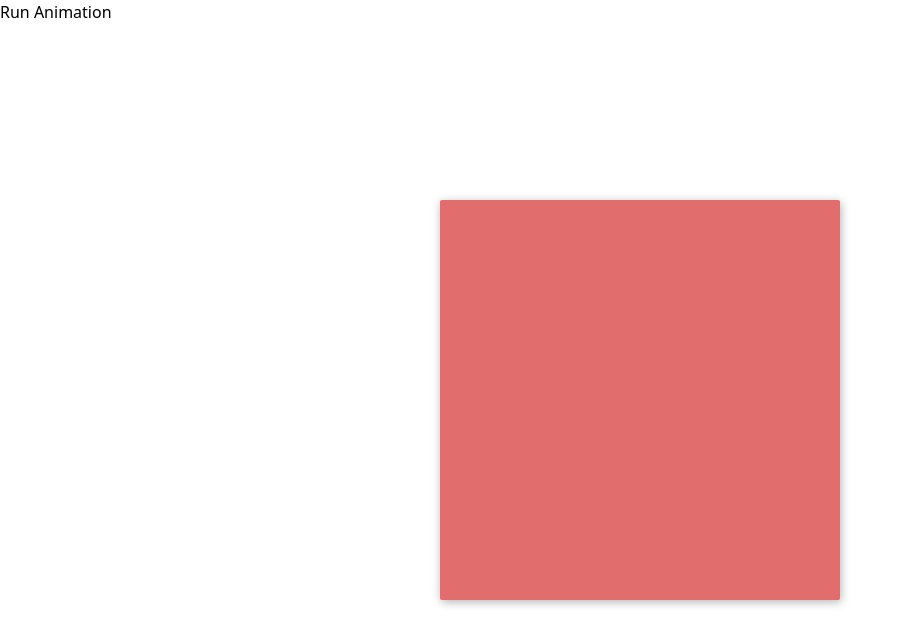
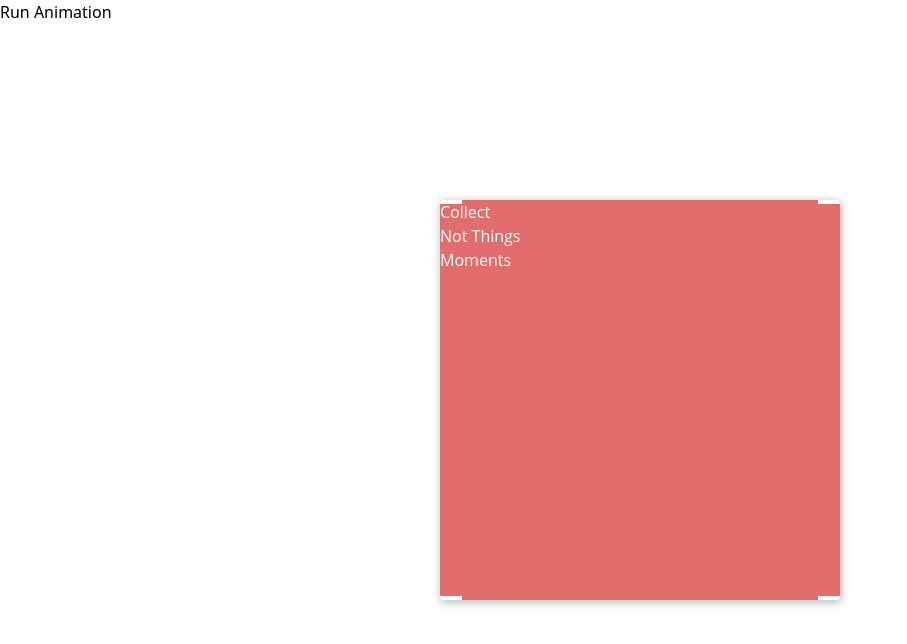
Before and after one commit to Tayoakosile/100-Days-CSS-Challenge, a Vue app in the folder my-vue-app/: page / in a window 1280 px wide. Shown: the top 644 px of the page, without its empty margins (0-907 px from the left). Built offline with nearby package versions, Linux system fonts and the light colour scheme.

Commit message:
feat:completed day 23 challenge, refactoring

```diff
--- a/my-vue-app/package.json
+++ b/my-vue-app/package.json
@@ -17,6 +17,7 @@
     "@vitejs/plugin-vue": "^5.0.4",
     "autoprefixer": "^10.4.19",
     "postcss": "^8.4.38",
+    "sass": "^1.74.1",
     "tailwindcss": "^3.4.3",
     "vite": "^5.2.0"
   }
--- a/my-vue-app/src/App.vue
+++ b/my-vue-app/src/App.vue
@@ -1,17 +1,16 @@
 <script setup>
+import { onMounted } from "vue";
 import { gsap } from "gsap";
-import { onMounted } from "vue";
+import TextPlugin from "gsap/TextPlugin";
 
+gsap.registerPlugin(TextPlugin);
+
+const tl = gsap.timeline({ defaults: { duration: 1, ease: "power3" } });
 const runAnimation = () => {
-  // return;
-  const tl = gsap.timeline();
-
   tl.to(
     "#circle",
 
     {
-      ease: "power3",
-      duration: 3,
       keyframes: {
         "0%": {
           scale: 1,
@@ -19,92 +18,121 @@ const runAnimation = () => {
         "50%": {
           scale: 2,
         },
-        // "50%": {
-        //   scale: 1,
-        //   easeEach: "none",
-        //   delay: -0.3,
-        // },
-        // "75%": {
-        //   scale: 0.5,
-        //   easeEach: "none",
-        //   delay: -0.5,
-        // },
-        // "85%": {
-        //   scale: 0.5,
-        //   ease: "power3.inOut",
-        // },
         "100%": {
-          scale: 0.0,
+          scale: 0,
         },
       },
     }
-  );
-  tl.to(
-    "#line-1",
+  )
+    .to(
+      "#lines",
       {
-      duration: 3,
-      // reverse: true,
+        duration: 1,
         keyframes: {
           "0%": {
-          // transformOrigin: "top left",
-          width: 0,
-        },
-
-        "25%": {
-          width: 150,
-          // transformOrigin: "50% 50%",
-        },
-
-        "75%": {
             width: 0,
           },
           "100%": {
-          width: -150,
+            width: 288,
           },
         },
       },
-    "<+=1.5"
-  ).to(
+      ">"
+    )
+    .to("#line-1", {
+      duration: 2,
+      x: -200,
+    })
+    .to(
       "#line-2",
       {
-      duration: 1.5,
-      // reverse: true,
-      keyframes: {
-        "0%": {
-          transformOrigin: "top right",
-          width: 0,
-        },
-        "25%": {
-          width: 150,
-          transformOrigin: "50% 50%",
-        },
-
-        "75%": {
-          width: 0,
-        },
-        "100%": {
-          width: -150,
-        },
-      },
+        duration: 2,
+        x: 200,
       },
       "<"
+    )
+    .to(
+      "#text_container",
+      {
+        height: 80,
+      },
+      ">-1.5"
+    )
+    .to(
+      ".animation_container",
+      {
+        duration: 2,
+        "--collapse_container--child-width": "22px",
+        ease: "back",
+      },
+      ">-0.5"
+    )
+    .to(
+      "h1",
+      {
+        duration: 0.5,
+        height: "100%",
+      },
+      ">-2"
+    )
+    .to(
+      ["#mini_text-1", "#mini_text-2"],
+      {
+        ease: "back",
+        keyframes: { x: [4, 0] },
+        opacity: 1,
+      },
+      ">"
     );
 };
 onMounted(() => runAnimation());
 </script>
 
 <template>
+  <div class="animation_container">
     <button class="bg-red-400 m-32 p-3" @click="runAnimation">Run Animation</button>
     <section class="frame px-4 flex items-center justify-center relative">
       <div id="circle" class="absolute w-16 h-16 bg-white rounded-full"></div>
-    <ul class="relative flex justify-center w-full" id="lines">
-      <li id="line-1" class="w-0 h-1 bg-blue-500"></li>
-      <li id="line-2" class="w-0 h-1 bg-white ="></li>
+      <ul class="relative flex justify-center w-0 h-fit overflow-x-hidden" id="lines">
+        <li id="line-1" class="w-[150px] h-1 bg-white"></li>
+        <li id="line-2" class="w-[150px] h-1 bg-white"></li>
+      </ul>
+      <ul
+        class="h-0 w-[80%] border-x-4 border-white collapse_container absolute"
+        id="text_container"
+      >
+        <p
+          id="mini_text-1"
+          class="absolute text-4xl tracking-wider -top-[1.75rem] uppercase right-[4rem] opacity-0"
+        >
+          Collect
+        </p>
+        <p
+          id="mini_text-2"
+          class="absolute text-4xl tracking-wider top-[70px] uppercase right-[2rem] opacity-0"
+        >
+          Not Things
+        </p>
+
+        <div
+          class="w-full h-10 bg-green-500 collapse_container--child text-6xl uppercase"
+        >
+          <div class="flex h-[65%] relative top-3 justify-center items-center">
+            <h1 class="h-0 overflow-y-hidden font-bold">
+              <span>Moments</span>
+            </h1>
+          </div>
+        </div>
       </ul>
     </section>
+  </div>
 </template>
 
-<style scoped>
+<style scoped lang="scss">
+.animation_container {
+  --collapse_container--child-width: 0px;
+  --hello_world_here: #ffffff;
+}
 .frame {
   position: absolute;
   top: 50%;
@@ -122,4 +150,29 @@ onMounted(() => runAnimation());
   -webkit-font-smoothing: antialiased;
   -moz-osx-font-smoothing: grayscale;
 }
+.collapse_container,
+.collapse_container--child {
+  @apply after:h-1 after:bg-white after:block after:absolute before:h-1 before:bg-white before:block before:absolute  before:right-0;
+  &::after {
+    width: var(--collapse_container--child-width);
+  }
+  &::before {
+    width: var(--collapse_container--child-width);
+  }
+}
+
+.collapse_container {
+  @apply after:top-0 before:top-0 before:z-[1000];
+}
+
+.collapse_container--child {
+  @apply before:bottom-0 after:bottom-0  before:z-[1000] h-full;
+  background-color: var(--hello_world);
+}
 </style>
+
+<!-- .collapse_container,
+.collapse_container--child {
+  @apply after:w-4 after:h-0.5 after:bg-white after:block after:absolute  before:w-4 before:h-0.5
+   before:bg-white before:block before:absolute relative  before:right-0;
+} -->
```
Also changed, not shown: 1 other file (tests, documents, lock files or other folders). Lines whose indentation alone changed are shown as unchanged.
